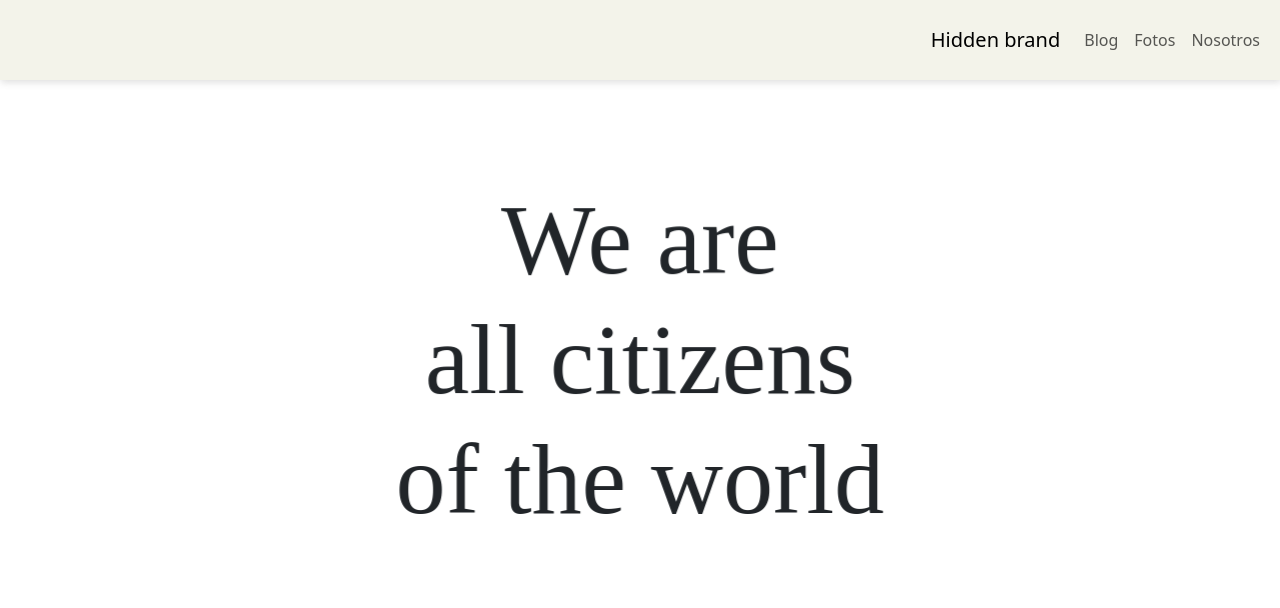
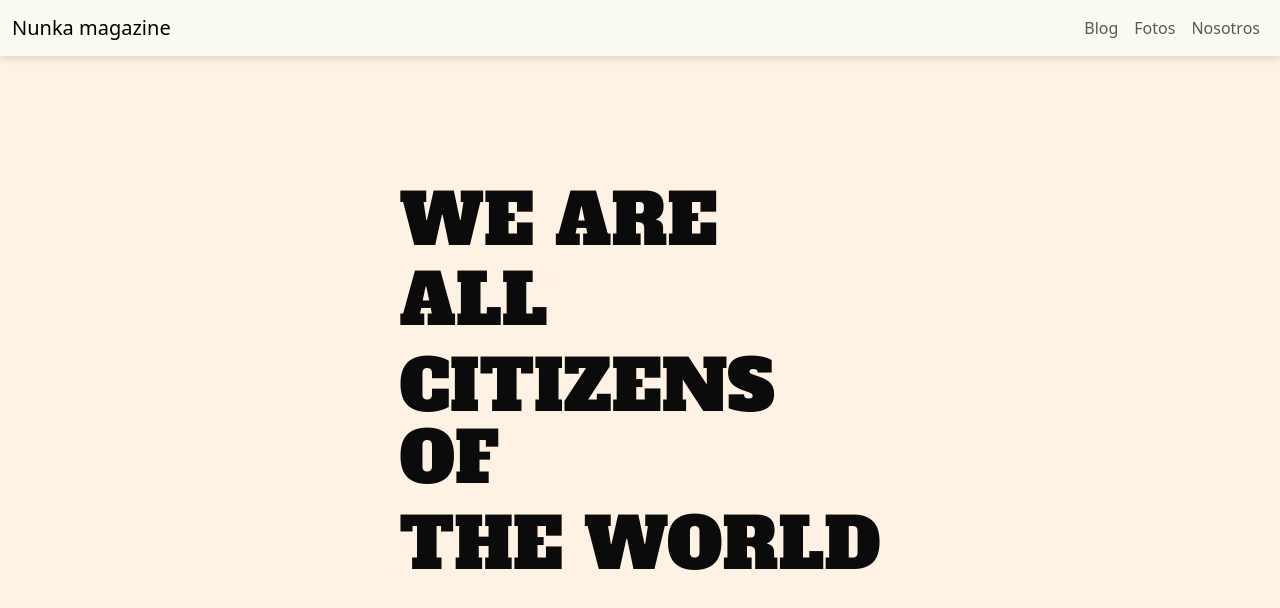
Before and after one commit to Moncayo1329/Magazine, a React (Create React App) app: page / in a window 1280 px wide. Shown: the top 608 px of the page. Built offline with nearby package versions, Linux system fonts and the light colour scheme.

Commit message:
almost done first page

```diff
--- a/src/App.css
+++ b/src/App.css
@@ -1,85 +1,64 @@
-.body{
-  background-color:rgba(238, 238, 230, 0.808);
+@import url('https://fonts.googleapis.com/css2?family=Alfa+Slab+One&display=swap');
+* {
+  padding: 0;
+  margin: 0;
 
 }
 
 
 
-h1 {
-  font-family: "Montserrat Medium";
-  max-width: 45ch;
-  text-align: center;
-  transform: scale(0.98);
-  animation: scale 7s forwards cubic-bezier(0.5, 1, 0.89, 1);
-  font-size: 10px;
+
+.waviy {
   position: relative;
-  top: 60px;
+  -webkit-box-reflect: below -20px linear-gradient(transparent, rgba(0,0,0,.2));
+  font-size: 70px;
+}
+.waviy span {
+  font-family: 'Alfa Slab One', cursive;
+  position: relative;
+  display: inline-block;
+  color: #0c0b0b;
+  text-transform: uppercase;
+  animation: waviy 1s infinite;
+  animation-delay: calc(.1s * var(--i));
+  top: 120px;
+
 
 }
-
-@keyframes scale {
-  100% {
-    transform: scale(1);
+@keyframes waviy {
+  0%,40%,100% {
+    transform: translateY(0)
+  }
+  20% {
+    transform: translateY(-20px)
   }
 }
 
-span {
-  display: inline-block;
-  opacity: 0;
-  filter: blur(4px);
-}
-
-span:nth-child(1) {
-  animation: fade-in 0.8s 0.1s forwards cubic-bezier(0.11, 0, 0.5, 0);
-}
-
-span:nth-child(2) {
-  animation: fade-in 0.8s 0.2s forwards cubic-bezier(0.11, 0, 0.5, 0);
-}
-
-span:nth-child(3) {
-  animation: fade-in 0.8s 0.3s forwards cubic-bezier(0.11, 0, 0.5, 0);
-}
-
-span:nth-child(4) {
-  animation: fade-in 0.8s 0.4s forwards cubic-bezier(0.11, 0, 0.5, 0);
-}
-
-span:nth-child(5) {
-  animation: fade-in 0.8s 0.5s forwards cubic-bezier(0.11, 0, 0.5, 0);
-}
-
-span:nth-child(6) {
-  animation: fade-in 0.8s 0.6s forwards cubic-bezier(0.11, 0, 0.5, 0);
-}
-
-span:nth-child(7) {
-  animation: fade-in 0.8s 0.7s forwards cubic-bezier(0.11, 0, 0.5, 0);
-}
-
-@keyframes fade-in {
-  100% {
-    opacity: 1;
-    filter: blur(0);
-  }
-}
-
-
 .navbar{
-  padding: 15px;
-  background-color:rgba(241, 241, 229, 0.808);
+  padding: 2rem;
+  background-color:rgba(250, 250, 238, 0.808);
   box-shadow: 1px 2.98256px 7.4564px rgba(82, 81, 81, 0.2);
-height: 5rem;
-
-
 
   }
 
   .navbar-collapse{
       align-items: center;
-      justify-content:flex-end;
+      justify-content: space-between;
 
   }
+
+
+
+  /* estilos generales */
+  section{
+    display: flex;
+    justify-content: center;
+    align-items: center;
+    min-height: 100vh;
+    background-color: rgb(253, 242, 228);
+  }
+
+
 
 
   @media  screen and (max-width:767px) {
@@ -87,20 +66,3 @@ height: 5rem;
           display: none;
       }
   }
-
-h1{
-
-  font-size: 15px;
-  text-align: center;
-
-}
-
-.nav-item {
-  text-decoration: none !important;
-}
-
-
-.frase{
-  font-size: 100px;
-  top: 100px;
-}
--- a/src/Menu.js
+++ b/src/Menu.js
@@ -12,7 +12,7 @@ function Menu() {
           <span className="navbar-toggler-icon"></span>
         </button>
         <div className="collapse navbar-collapse" id="navbar-toggler">
-          <a className="navbar-brand">Hidden brand</a>
+          <a className="navbar-brand">Nunka magazine</a>
           <ul className="navbar-nav d-flex justify-content-center align-items-center">
               <li className="nav-item"><Link to="/blog" className="nav-link">Blog</Link></li>
               <li className="nav-item"><Link to="/fotos" className="nav-link">Fotos</Link></li>
--- a/src/about.js
+++ b/src/about.js
@@ -1,15 +1,20 @@
 import './App.css'
+
 
 function About() {
     return (
 
 
-        <h1 className='frase align-items-stretch justify-content-center'>
-    <span >We are</span> <br></br>
-    <span >all citizens</span> <br></br>
-    <span >of the world</span>
+        <section className='frase align-items-stretch justify-content-center'>
+        <h1 className="waviy">
+        <span style={{ '--i': 1 }}>We are</span><br></br>
+          <span style={{ '--i': 2 }}>all</span><br></br>
+          <span style={{ '--i': 2 }}>citizens</span><br></br>
+         <span style={{ '--i': 3 }}>of</span><br></br>
+          <span style={{ '--i': 3 }}>the world</span>
+
         </h1>
-
+      </section>
 
 
     );
```
Lines whose indentation alone changed are shown as unchanged.
